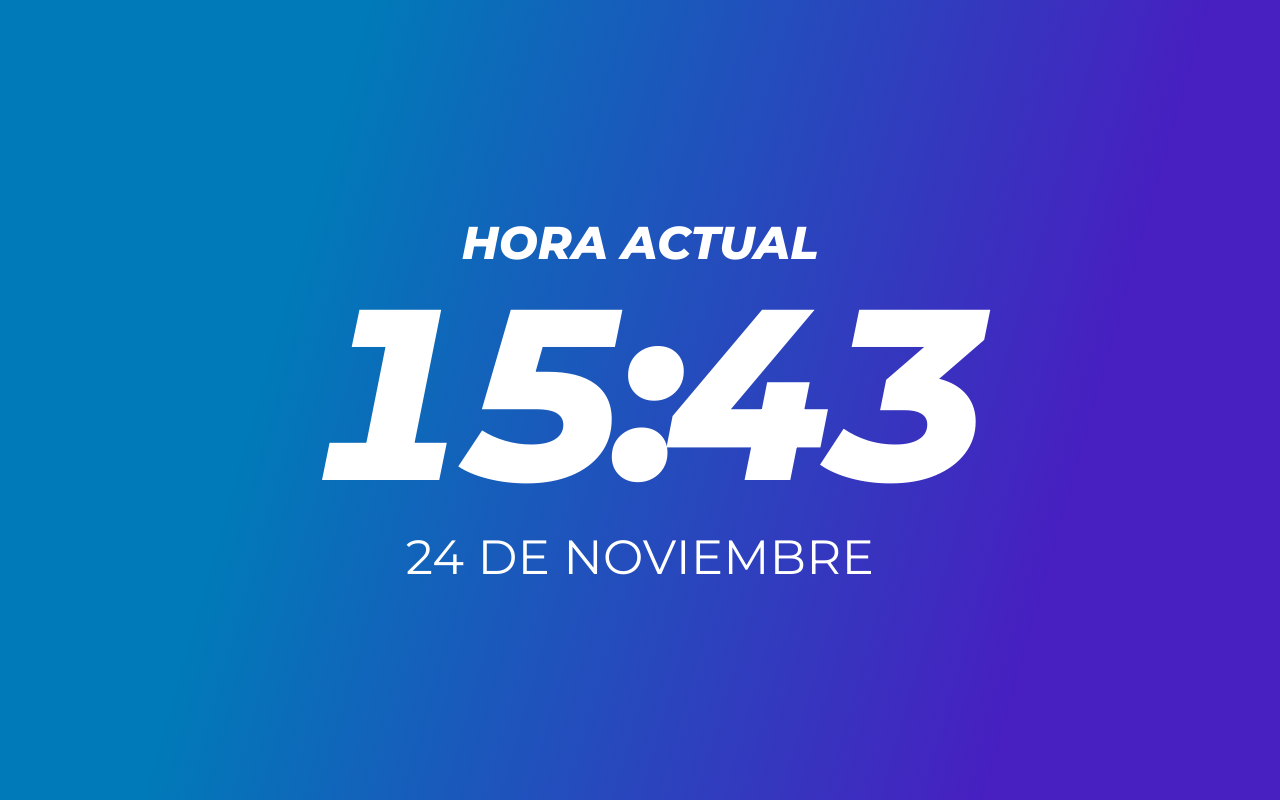
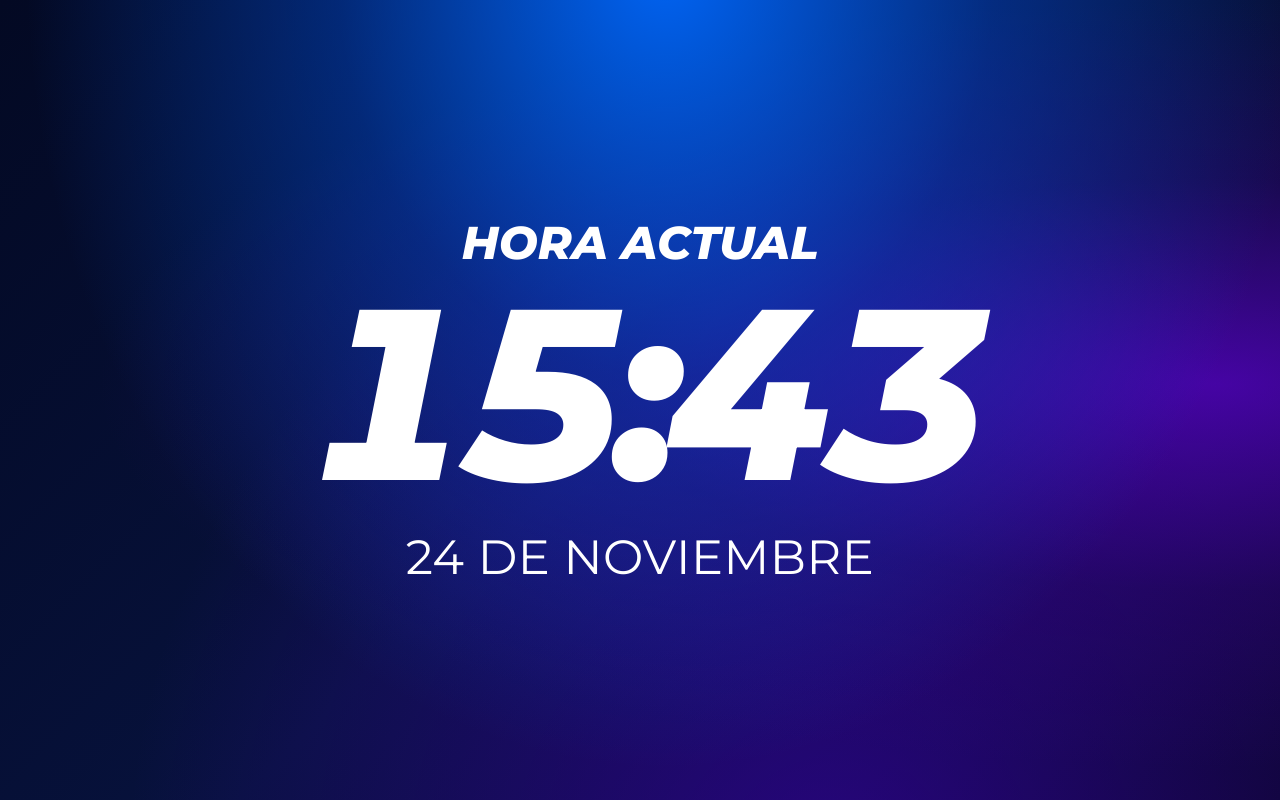
Before and after one commit to vmarkgt/reloj-guatemala, a plain HTML site: page index.html in a window 1280 px wide. Drawn offline with Linux system fonts and the light colour scheme.

Commit message:
Update index.html

```diff
--- a/index.html
+++ b/index.html
@@ -13,6 +13,8 @@
 
 <style>
 
+/* CONFIGURACIÓN GENERAL */
+
 * {
     margin: 0;
     padding: 0;
@@ -25,10 +27,35 @@ html, body {
     overflow: hidden;
 }
 
+/* FONDO */
+
 body {
     font-family: 'Montserrat', sans-serif;
 
-    background: linear-gradient( 105.9deg,  rgba(0,122,184,1) 24.4%, rgba(46,0,184,0.88) 80.5% );
+    background:
+        radial-gradient(
+            ellipse at 52% -5%,
+            rgba(0, 105, 255, 0.95) 0%,
+            rgba(0, 75, 210, 0.45) 35%,
+            transparent 68%
+        ),
+        radial-gradient(
+            ellipse at 95% 48%,
+            rgba(100, 0, 220, 0.65) 0%,
+            rgba(65, 0, 150, 0.30) 35%,
+            transparent 65%
+        ),
+        radial-gradient(
+            ellipse at 65% 110%,
+            rgba(65, 0, 190, 0.55) 0%,
+            transparent 60%
+        ),
+        linear-gradient(
+            135deg,
+            #030923 0%,
+            #07123D 50%,
+            #080625 100%
+        );
 
     display: flex;
     justify-content: center;
@@ -36,8 +63,11 @@ body {
     color: #FFFFFF;
 }
 
+/* CONTENEDOR */
+
 .contenedor {
     width: 100%;
+    height: 100%;
     display: flex;
     flex-direction: column;
     align-items: center;
@@ -46,6 +76,8 @@ body {
     padding: 2vw;
 }
 
+/* ETIQUETA */
+
 .etiqueta {
     font-size: clamp(18px, 4vw, 46px);
     font-weight: 800;
@@ -53,6 +85,8 @@ body {
     text-transform: uppercase;
     margin-bottom: 0.5vw;
 }
+
+/* RELOJ */
 
 .hora {
     font-size: clamp(65px, 19vw, 290px);
@@ -63,6 +97,8 @@ body {
     white-space: nowrap;
     font-variant-numeric: tabular-nums;
 }
+
+/* DOS PUNTOS PARPADEANTES */
 
 .dos-puntos {
     display: inline-block;
@@ -78,6 +114,8 @@ body {
         opacity: 0.15;
     }
 }
+
+/* FECHA */
 
 .fecha {
     font-size: clamp(16px, 4vw, 48px);
@@ -108,9 +146,13 @@ body {
 
 <script>
 
+/* RELOJ CON HORA DE GUATEMALA */
+
 function actualizarReloj() {
 
     const ahora = new Date();
+
+    // Obtener hora de Guatemala
 
     const formatoHora = new Intl.DateTimeFormat('es-GT', {
         timeZone: 'America/Guatemala',
@@ -127,6 +169,8 @@ function actualizarReloj() {
     document.getElementById('hora').innerHTML =
         horas + '<span class="dos-puntos">:</span>' + minutos;
 
+    // Obtener fecha de Guatemala
+
     const formatoFecha = new Intl.DateTimeFormat('es-GT', {
         timeZone: 'America/Guatemala',
         day: 'numeric',
@@ -138,7 +182,11 @@ function actualizarReloj() {
 
 }
 
+// Actualizar reloj inmediatamente
+
 actualizarReloj();
+
+// Actualizar cada segundo
 
 setInterval(actualizarReloj, 1000);
 
```
